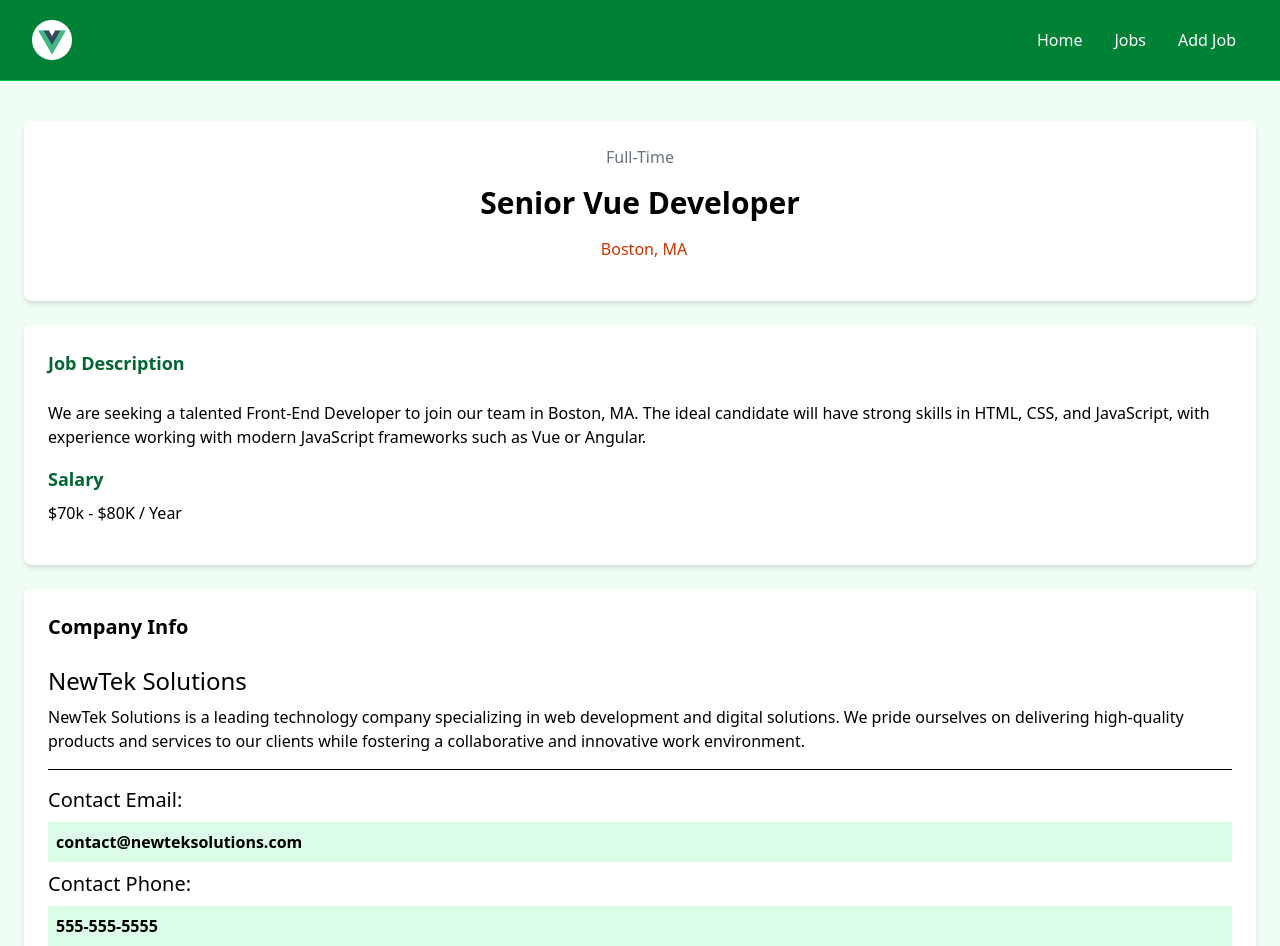
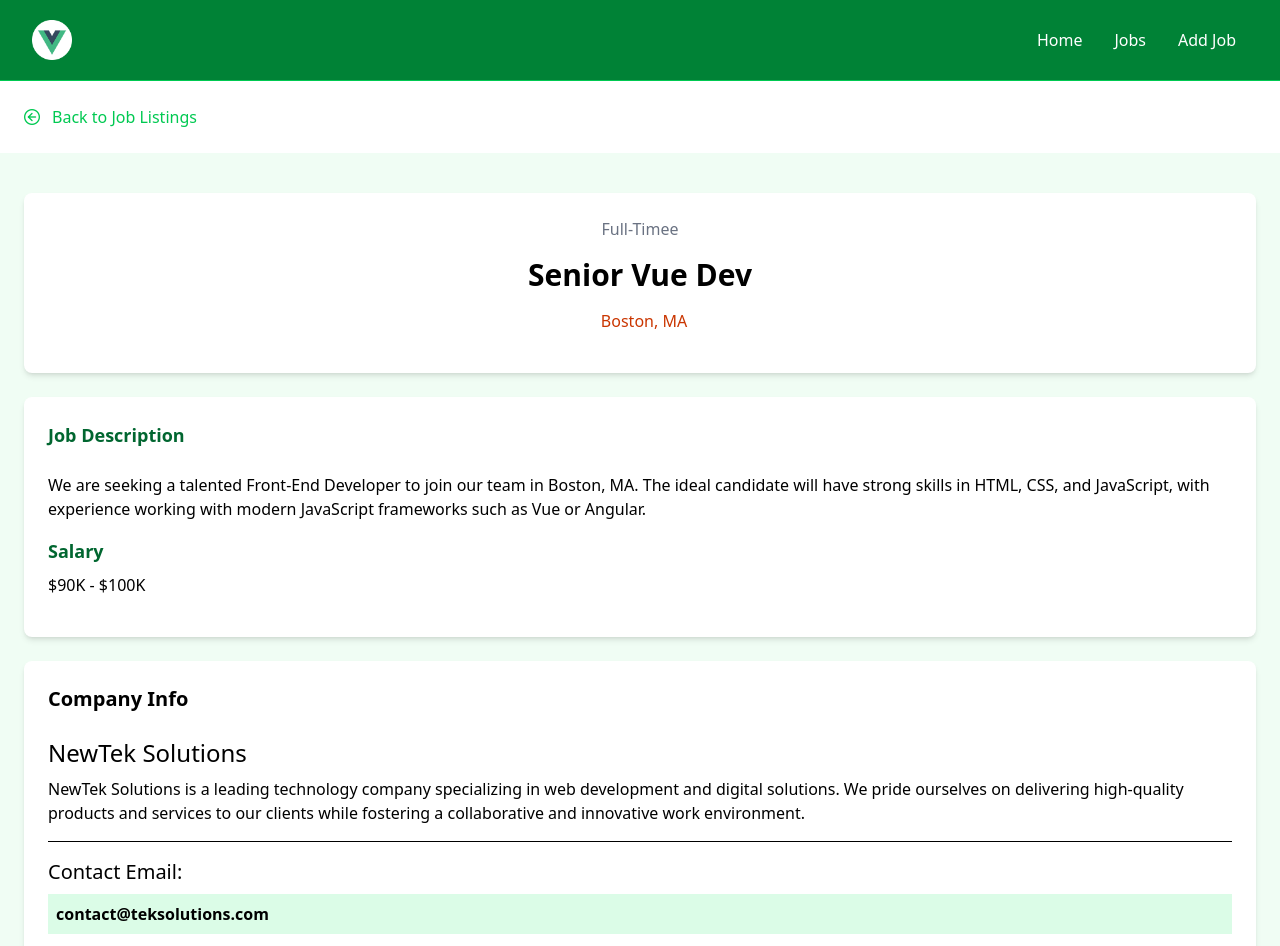
Before and after one commit to MohamedElaassal/Vue-Jobs, a Vue app: page /jobs/1 in a window 1280 px wide. Shown: the top 946 px of the page. Built offline with nearby package versions, Linux system fonts and the light colour scheme; data requests are answered from the project's data file.

Commit message:
axios, mock Restfull Api (json server), spinner (PluseLoader)

```diff
--- /dev/null
+++ b/src/components/BackButton.vue
@@ -0,0 +1,17 @@
+<script setup>
+ import { RouterLink } from 'vue-router';
+</script>
+
+
+<template>
+    <section>
+      <div class="container m-auto py-6 px-6">
+        <RouterLink
+          to="/jobs"
+          class="text-green-500 hover:text-green-600 flex items-center"
+        >
+          <i class="pi pi-arrow-circle-left mr-3"></i> Back to Job Listings
+        </RouterLink>
+      </div>
+    </section>
+</template>
--- a/src/jobs.json
+++ b/src/jobs.json
@@ -1,20 +1,21 @@
-[
 {
-    "id": 1,
-    "title": "Senior Vue Developer",
+  "jobs": [
+    {
+      "title": "Senior Vue Dev",
       "type": "Full-Time",
+      "location": "Boston, MA",
       "description": "We are seeking a talented Front-End Developer to join our team in Boston, MA. The ideal candidate will have strong skills in HTML, CSS, and JavaScript, with experience working with modern JavaScript frameworks such as Vue or Angular.",
-    "location": "Boston, MA",
-    "salary": "$70K - $80K",
+      "salary": "$90K - $100K",
       "company": {
         "name": "NewTek Solutions",
         "description": "NewTek Solutions is a leading technology company specializing in web development and digital solutions. We pride ourselves on delivering high-quality products and services to our clients while fostering a collaborative and innovative work environment.",
         "contactEmail": "contact@teksolutions.com",
         "contactPhone": "555-555-5555"
-    }
+      },
+      "id": "1"
     },
     {
-    "id": 2,
+      "id": "2",
       "title": "Front-End Engineer (Vue)",
       "type": "Full-Time",
       "description": "Join our team as a Front-End Developer in sunny Miami, FL. We are looking for a motivated individual with a passion for crafting beautiful and responsive web applications. Experience with UI/UX design principles and a strong attention to detail are highly desirable.",
@@ -28,7 +29,7 @@
       }
     },
     {
-    "id": 3,
+      "id": "3",
       "title": "Vue.js Developer",
       "type": "Full-Time",
       "description": "Are you passionate about front-end development? Join our team in vibrant Brooklyn, NY, and work on exciting projects that make a difference. We offer competitive compensation and a collaborative work environment where your ideas are valued.",
@@ -42,7 +43,7 @@
       }
     },
     {
-    "id": 4,
+      "id": "4",
       "title": "Vue Front-End Developer",
       "type": "Part-Time",
       "description": "Join our team as a Part-Time Front-End Developer in beautiful Pheonix, AZ. We are looking for a self-motivated individual with a passion for creating engaging user experiences. This position offers flexible hours and the opportunity to work remotely.",
@@ -56,7 +57,7 @@
       }
     },
     {
-    "id": 5,
+      "id": "5",
       "title": "Full Stack Vue Developer",
       "type": "Full-Time",
       "description": "Exciting opportunity for a Full-Time Front-End Developer in bustling Atlanta, GA. We are seeking a talented individual with a passion for building elegant and scalable web applications. Join our team and make an impact!",
@@ -70,7 +71,7 @@
       }
     },
     {
-    "id": 6,
+      "id": "6",
       "title": "Vue Native Developer",
       "type": "Full-Time",
       "description": "Join our team as a Front-End Developer in beautiful Portland, OR. We are looking for a skilled and enthusiastic individual to help us create innovative web solutions. Competitive salary and great benefits package available.",
@@ -84,3 +85,4 @@
       }
     }
   ]
+}
--- /dev/null
+++ b/src/jobs2.json
@@ -0,0 +1,86 @@
+[
+  {
+    "id": 1,
+    "title": "Senior Vue Developer",
+    "type": "Full-Time",
+    "description": "We are seeking a talented Front-End Developer to join our team in Boston, MA. The ideal candidate will have strong skills in HTML, CSS, and JavaScript, with experience working with modern JavaScript frameworks such as Vue or Angular.",
+    "location": "Boston, MA",
+    "salary": "$70K - $80K",
+    "company": {
+      "name": "NewTek Solutions",
+      "description": "NewTek Solutions is a leading technology company specializing in web development and digital solutions. We pride ourselves on delivering high-quality products and services to our clients while fostering a collaborative and innovative work environment.",
+      "contactEmail": "contact@teksolutions.com",
+      "contactPhone": "555-555-5555"
+    }
+  },
+  {
+    "id": 2,
+    "title": "Front-End Engineer (Vue)",
+    "type": "Full-Time",
+    "description": "Join our team as a Front-End Developer in sunny Miami, FL. We are looking for a motivated individual with a passion for crafting beautiful and responsive web applications. Experience with UI/UX design principles and a strong attention to detail are highly desirable.",
+    "location": "Miami, FL",
+    "salary": "$70K - $80K",
+    "company": {
+      "name": "Veneer Solutions",
+      "description": "Veneer Solutions is a creative agency specializing in digital design and development. Our team is dedicated to pushing the boundaries of creativity and innovation to deliver exceptional results for our clients.",
+      "contactEmail": "contact@loremipsum.com",
+      "contactPhone": "555-555-5555"
+    }
+  },
+  {
+    "id": 3,
+    "title": "Vue.js Developer",
+    "type": "Full-Time",
+    "description": "Are you passionate about front-end development? Join our team in vibrant Brooklyn, NY, and work on exciting projects that make a difference. We offer competitive compensation and a collaborative work environment where your ideas are valued.",
+    "location": "Brooklyn, NY",
+    "salary": "$70K - $80K",
+    "company": {
+      "name": "Dolor Cloud",
+      "description": "Dolor Cloud is a leading technology company specializing in digital solutions for businesses of all sizes. With a focus on innovation and customer satisfaction, we are committed to delivering cutting-edge products and services.",
+      "contactEmail": "contact@dolorsitamet.com",
+      "contactPhone": "555-555-5555"
+    }
+  },
+  {
+    "id": 4,
+    "title": "Vue Front-End Developer",
+    "type": "Part-Time",
+    "description": "Join our team as a Part-Time Front-End Developer in beautiful Pheonix, AZ. We are looking for a self-motivated individual with a passion for creating engaging user experiences. This position offers flexible hours and the opportunity to work remotely.",
+    "location": "Pheonix, AZ",
+    "salary": "$60K - $70K",
+    "company": {
+      "name": "Alpha Elite",
+      "description": "Alpha Elite is a dynamic startup specializing in digital marketing and web development. We are committed to fostering a diverse and inclusive workplace where creativity and innovation thrive.",
+      "contactEmail": "contact@adipisicingelit.com",
+      "contactPhone": "555-555-5555"
+    }
+  },
+  {
+    "id": 5,
+    "title": "Full Stack Vue Developer",
+    "type": "Full-Time",
+    "description": "Exciting opportunity for a Full-Time Front-End Developer in bustling Atlanta, GA. We are seeking a talented individual with a passion for building elegant and scalable web applications. Join our team and make an impact!",
+    "location": "Atlanta, GA",
+    "salary": "$90K - $100K",
+    "company": {
+      "name": "Browning Technologies",
+      "description": "Browning Technologies is a rapidly growing technology company specializing in e-commerce solutions. We offer a dynamic and collaborative work environment where employees are encouraged to think creatively and innovate.",
+      "contactEmail": "contact@consecteturadipisicing.com",
+      "contactPhone": "555-555-5555"
+    }
+  },
+  {
+    "id": 6,
+    "title": "Vue Native Developer",
+    "type": "Full-Time",
+    "description": "Join our team as a Front-End Developer in beautiful Portland, OR. We are looking for a skilled and enthusiastic individual to help us create innovative web solutions. Competitive salary and great benefits package available.",
+    "location": "Portland, OR",
+    "salary": "$100K - $110K",
+    "company": {
+      "name": "Port Solutions INC",
+      "description": "Port Solutions is a leading technology company specializing in software development and digital marketing. We are committed to providing our clients with cutting-edge solutions and our employees with a supportive and rewarding work environment.",
+      "contactEmail": "contact@ipsumlorem.com",
+      "contactPhone": "555-555-5555"
+    }
+  }
+]
--- a/src/views/JobView.vue
+++ b/src/views/JobView.vue
@@ -1,25 +1,53 @@
 <script setup>
+import PulseLoader from 'vue-spinner/src/PulseLoader.vue';
+ import axios from 'axios';
+ import { reactive, onMounted } from 'vue';
+ import { useRoute, RouterLink } from 'vue-router';
+ import BackButton from '@/components/BackButton.vue';
+  const route = useRoute();
 
+  const jobId = route.params.id;
+
+
+  const state = reactive ({
+   job: {},
+   isLoading: true
+
+  });
+
+   onMounted (async () => {
+    try {
+       const response = await axios.get(`http://localhost:5000/jobs/${jobId}`);
+       state.job = response.data;
+    } catch (error) {
+        console.log('error fetching jobs', error);
+    }
+    finally{
+        state.isLoading = false;
+    }
+ })
 </script>
 
 
 <template>
-  <section class="bg-green-50">
+
+  <BackButton />
+  <section v-if="!state.isLoading" class="bg-green-50">
       <div class="container m-auto py-10 px-6">
         <div class="grid grid-cols-1 md:grid-cols-70/30 w-full gap-6">
           <main>
             <div
               class="bg-white p-6 rounded-lg shadow-md text-center md:text-left"
             >
-              <div class="text-gray-500 mb-4">Full-Time</div>
-              <h1 class="text-3xl font-bold mb-4">Senior Vue Developer</h1>
+              <div class="text-gray-500 mb-4">{{ state.job.type }}e</div>
+              <h1 class="text-3xl font-bold mb-4">{{ state.job.title }}</h1>
               <div
                 class="text-gray-500 mb-4 flex align-middle justify-center md:justify-start"
               >
                 <i
                   class="fa-solid fa-location-dot text-lg text-orange-700 mr-2"
                 ></i>
-                <p class="text-orange-700">Boston, MA</p>
+                <p class="text-orange-700">{{ state.job.location }}</p>
               </div>
             </div>
 
@@ -29,15 +57,12 @@
               </h3>
 
               <p class="mb-4">
-                We are seeking a talented Front-End Developer to join our team
-                in Boston, MA. The ideal candidate will have strong skills in
-                HTML, CSS, and JavaScript, with experience working with modern
-                JavaScript frameworks such as Vue or Angular.
+               {{ state.job.description }}
               </p>
 
               <h3 class="text-green-800 text-lg font-bold mb-2">Salary</h3>
 
-              <p class="mb-4">$70k - $80K / Year</p>
+              <p class="mb-4">{{ state.job.salary }}</p>
             </div>
           </main>
 
@@ -47,13 +72,10 @@
             <div class="bg-white p-6 rounded-lg shadow-md">
               <h3 class="text-xl font-bold mb-6">Company Info</h3>
 
-              <h2 class="text-2xl">NewTek Solutions</h2>
+              <h2 class="text-2xl">{{ state.job.company.name }}</h2>
 
               <p class="my-2">
-                NewTek Solutions is a leading technology company specializing in
-                web development and digital solutions. We pride ourselves on
-                delivering high-quality products and services to our clients
-                while fostering a collaborative and innovative work environment.
+                {{ state.job.company.description }}
               </p>
 
               <hr class="my-4" />
@@ -61,22 +83,21 @@
               <h3 class="text-xl">Contact Email:</h3>
 
               <p class="my-2 bg-green-100 p-2 font-bold">
-                contact@newteksolutions.com
+                {{ state.job.company.contactEmail }}
               </p>
 
               <h3 class="text-xl">Contact Phone:</h3>
 
-              <p class="my-2 bg-green-100 p-2 font-bold">555-555-5555</p>
+              <p class="my-2 bg-green-100 p-2 font-bold">{{ state.job.company.contactPhone }}</p>
             </div>
 
             <!-- Manage -->
             <div class="bg-white p-6 rounded-lg shadow-md mt-6">
               <h3 class="text-xl font-bold mb-6">Manage Job</h3>
-              <a
-                href="add-job.html"
+              <RouterLink
+                :to="`/jobs/edit/${state.job.id}`"
                 class="bg-green-500 hover:bg-green-600 text-white text-center font-bold py-2 px-4 rounded-full w-full focus:outline-none focus:shadow-outline mt-4 block"
-                >Edit Job</a
-              >
+                >Edit Job </RouterLink>
               <button
                 class="bg-red-500 hover:bg-red-600 text-white font-bold py-2 px-4 rounded-full w-full focus:outline-none focus:shadow-outline mt-4 block"
               >
@@ -88,4 +109,8 @@
       </div>
     </section>
 
+       <div v-else class="text-center text-gray-500 py-6">
+          <PulseLoader />
+        </div>
+
 </template>
```
Also changed, not shown: package.json (+6 -2 lines), src/components/JobListings.vue (+28 -7 lines), ref vs reactive.png (added), 1 other file (tests, documents, lock files or other folders). Lines whose indentation alone changed are shown as unchanged.
